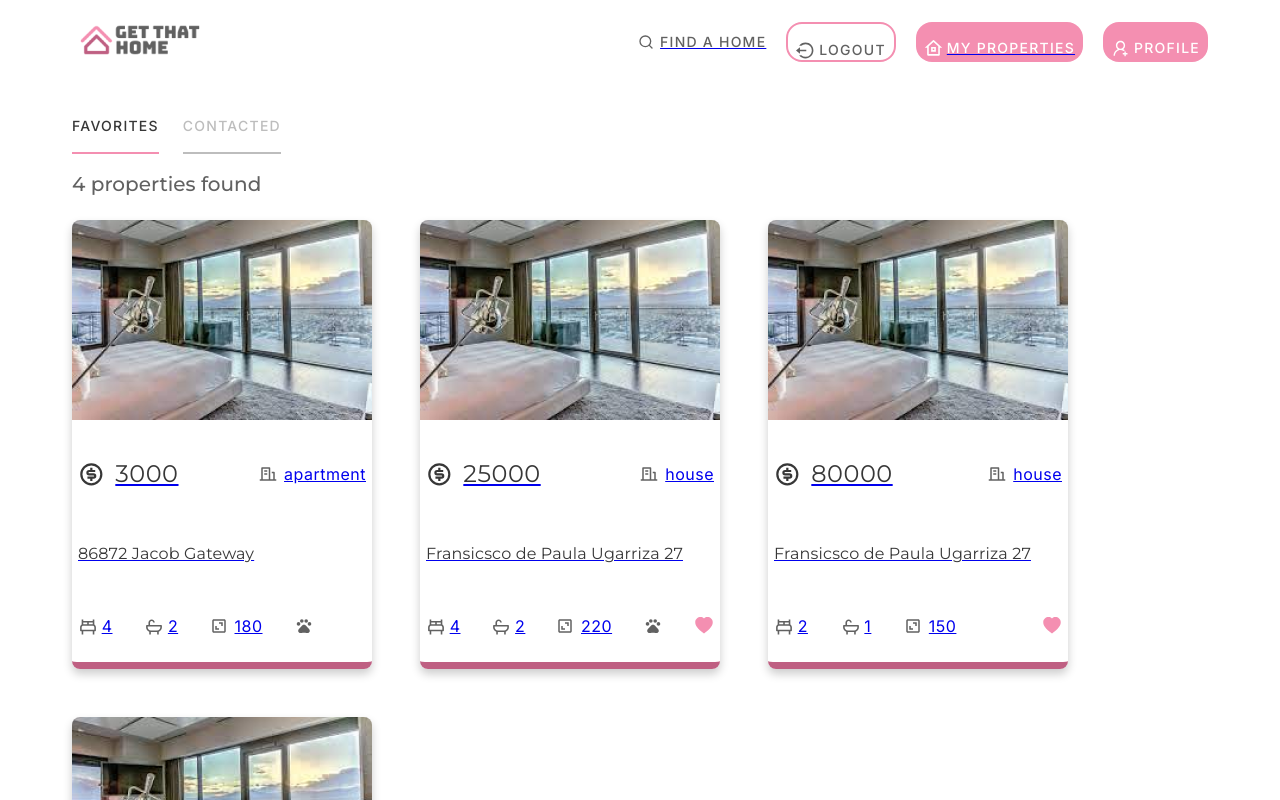
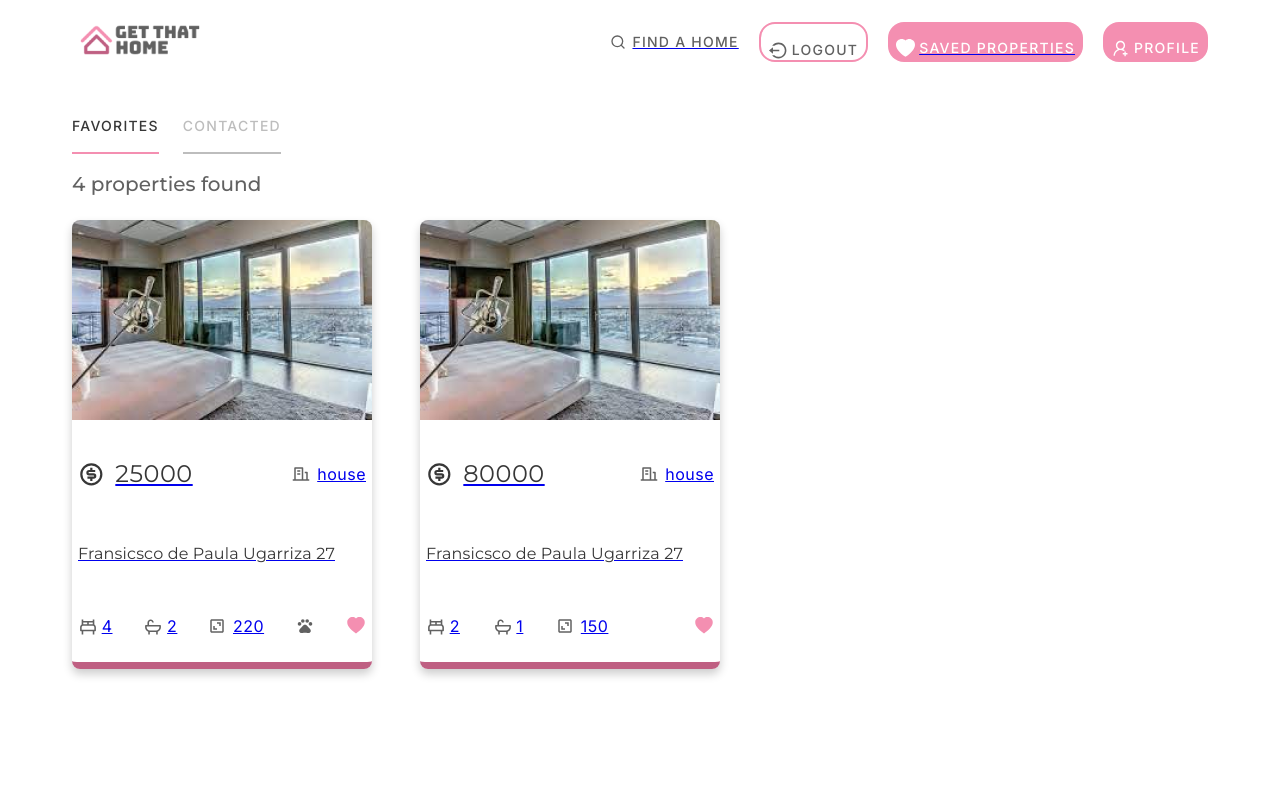
Before and after one commit to andresnb/react-get-that-home, a React (Create React App) app: page /saved-properties in a window 1280 px wide. Shown: the top 800 px of the page. Built offline with nearby package versions, Linux system fonts and the light colour scheme.

Commit message:
(WIP)ADD: logic to save favorites & contacted properties data

```diff
--- a/src/context/auth-context.js
+++ b/src/context/auth-context.js
@@ -6,7 +6,7 @@
 
 function AuthProvider(props) {
   const [user, setUser] = useState("test-user");  //user credentials
-  const [userType, setUserType] = useState("landlord");  // home-seeker or landlord
+  const [userType, setUserType] = useState("home-seeker");  // home-seeker or landlord
   const [filters, setFilters] = useState({
     prices: { min: null, max: null },
     areas: { min: null, max: null },
--- a/src/pages/list-view-page.js
+++ b/src/pages/list-view-page.js
@@ -67,6 +67,21 @@
     description: '3 Bedroom/2 Bathroom apartment available for ASAP move-in! Apartment features hardwood floors throughout, virtual doorman, Central AC/heat, dishwasher and a microwave. The kitchen has custom cabinetry and the living room is big enough to fit a dinner table, a couch and a tv set up.',
     favorite: false,
     id: 11
+  },
+  { name: 'Fransicsco de Paula Ugarriza 27',
+    operation_type: 'rent',
+    address: 'Fransicsco de Paula Ugarriza 27',
+    price: 250.00,
+    property_type: 'apartment',
+    bedrooms: 2,
+    bathrooms: 1,
+    area: 100,
+    pets: false,
+    status: true,
+    phone: '5983764478928',
+    description: '3 Bedroom/2 Bathroom apartment available for ASAP move-in! Apartment features hardwood floors throughout, virtual doorman, Central AC/heat, dishwasher and a microwave. The kitchen has custom cabinetry and the living room is big enough to fit a dinner table, a couch and a tv set up.',
+    favorite: false,
+    id: 12
   },
 
 ]
--- a/src/pages/saved-properties-page.js
+++ b/src/pages/saved-properties-page.js
@@ -6,22 +6,7 @@
 import { Filters } from "../components/Filters/filters";
 import { useAuth } from "../context/auth-context";
 
-const properties_data = [
-
-  { name: '86872 Jacob Gateway',
-    operation_type: 'rent',
-    address: '86872 Jacob Gateway',
-    price: 3000.00,
-    property_type: 'apartment',
-    bedrooms: 4,
-    bathrooms: 2,
-    area: 180,
-    pets: true,
-    status: true,
-    phone: '5983764478928',
-    description: '3 Bedroom/2 Bathroom apartment available for ASAP move-in! Apartment features hardwood floors throughout, virtual doorman, Central AC/heat, dishwasher and a microwave. The kitchen has custom cabinetry and the living room is big enough to fit a dinner table, a couch and a tv set up.',
-    favorite: false
-  },
+const favoritesData = [
   { name: 'Fransicsco de Paula Ugarriza 27',
     operation_type: 'sale',
     address: 'Fransicsco de Paula Ugarriza 27',
@@ -34,7 +19,8 @@
     status: true,
     phone: '5983764478928',
     description: '3 Bedroom/2 Bathroom apartment available for ASAP move-in! Apartment features hardwood floors throughout, virtual doorman, Central AC/heat, dishwasher and a microwave. The kitchen has custom cabinetry and the living room is big enough to fit a dinner table, a couch and a tv set up.',
-    favorite: true
+    favorite: true,
+    id: 9
   },
   { name: 'Fransicsco de Paula Ugarriza 27',
     operation_type: 'sale',
@@ -48,21 +34,26 @@
     status: true,
     phone: '5983764478928',
     description: '3 Bedroom/2 Bathroom apartment available for ASAP move-in! Apartment features hardwood floors throughout, virtual doorman, Central AC/heat, dishwasher and a microwave. The kitchen has custom cabinetry and the living room is big enough to fit a dinner table, a couch and a tv set up.',
-    favorite: true
-  },
+    favorite: true,
+    id: 10
+  }
+]
+
+const contactedData = [
   { name: 'Fransicsco de Paula Ugarriza 27',
-    operation_type: 'rent',
+    operation_type: 'sale',
     address: 'Fransicsco de Paula Ugarriza 27',
-    price: 250.00,
-    property_type: 'apartment',
-    bedrooms: 2,
-    bathrooms: 1,
-    area: 100,
-    pets: false,
+    price: 25000.00,
+    property_type: 'house',
+    bedrooms: 4,
+    bathrooms: 2,
+    area: 220,
+    pets: true,
     status: true,
     phone: '5983764478928',
     description: '3 Bedroom/2 Bathroom apartment available for ASAP move-in! Apartment features hardwood floors throughout, virtual doorman, Central AC/heat, dishwasher and a microwave. The kitchen has custom cabinetry and the living room is big enough to fit a dinner table, a couch and a tv set up.',
-    favorite: false
+    favorite: true,
+    id: 9
   },
 
 ]
@@ -94,11 +85,27 @@
 `;
 
 function SavedProperties() {
-  const { currentDisplayedProperties,setCurrentDisplayedProperties } = useAuth();
+  const { currentDisplayedProperties,
+          setCurrentDisplayedProperties,
+          savedProperties, setSavedProperties} = useAuth();
+  const [favoriteProperties, setFavoriteProperties] = useState( savedProperties.favorites || favoritesData);
+  const [contactedProperties, setContactedProperties] = useState( savedProperties.contacted || contactedData);
+  const [properties, setProperties] = useState(favoriteProperties);
 
   useEffect(() => {
     setCurrentDisplayedProperties("favorites")
   }, []);
+
+  useEffect(() => {
+    if (currentDisplayedProperties === "contacted") {
+      setProperties(contactedProperties);
+      setSavedProperties({...savedProperties, "contacted": contactedProperties})
+
+    } else {
+      setProperties(favoriteProperties);
+      setSavedProperties({...savedProperties, "favorites": favoriteProperties})
+    }
+  }, [currentDisplayedProperties, favoriteProperties, contactedProperties]);
 
   return (
     <Wrapper>
@@ -144,7 +151,7 @@
             </p>
 
             <PropertiesContainer>
-               {properties_data.map((property) => (
+               {properties.map((property) => (
                 <PropertyCard
                 key={property.id}
                 image={sampleProperty}
```
